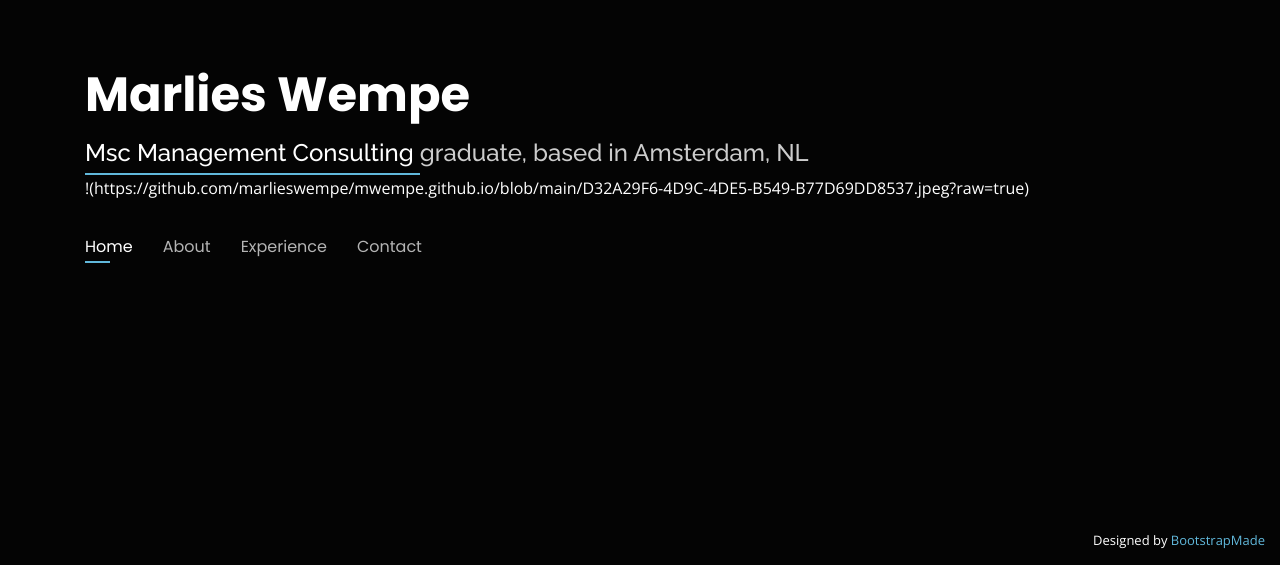
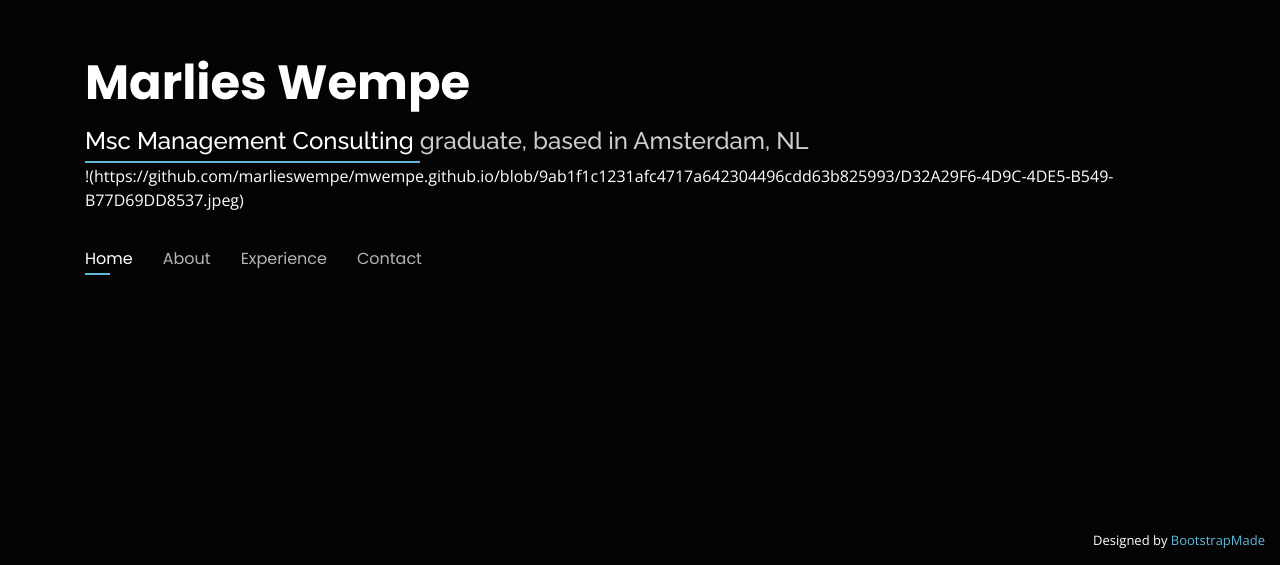
Before and after one commit to donniy/mwempe.github.io, a plain HTML site: page index.html in a window 1280 px wide. Shown: the part 235-800 px from the top of the page. Drawn offline with nearby package versions, Linux system fonts and the light colour scheme.

Commit message:
Update index.html

```diff
--- a/index.html
+++ b/index.html
@@ -32,7 +32,7 @@
       <div class="container">
         <h1><a href="index.html">Marlies Wempe</a></h1>
         <h2><span> Msc Management Consulting </span> graduate, based in Amsterdam, NL</h2>
-	      !(https://github.com/marlieswempe/mwempe.github.io/blob/main/D32A29F6-4D9C-4DE5-B549-B77D69DD8537.jpeg?raw=true)
+	      !(https://github.com/marlieswempe/mwempe.github.io/blob/9ab1f1c1231afc4717a642304496cdd63b825993/D32A29F6-4D9C-4DE5-B549-B77D69DD8537.jpeg)
 
 
         <nav class="nav-menu d-none d-lg-block">
```
